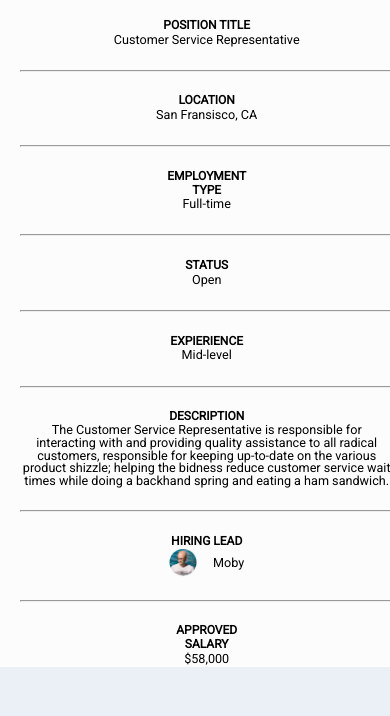
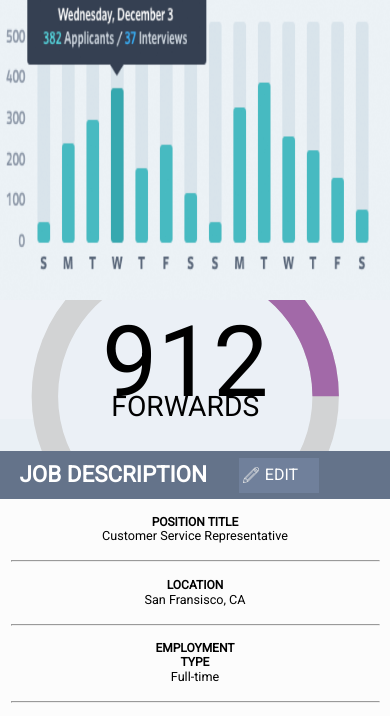
Before and after one commit to brandonfiebiger/bf-comp-challenge-3, a plain HTML site: page index.html in a window 390 px wide. Shown: the part 678-1394 px from the top of the page. Drawn offline with Linux system fonts and the light colour scheme.

Commit message:
finish respnsiveness switch up grid at breakpoints

```diff
--- a/styles.css
+++ b/styles.css
@@ -1,5 +1,5 @@
 body {
-  width: 100%;
+  width: 100vw;
   height: 220vh;
   display: grid;
   grid-template: 4% 13% 23% 60% / 15% 55% 30%;
@@ -322,10 +322,6 @@ text {
   flex-direction: row;
 }
 
-.job-section ul {
-  /*width: 100%;*/
-}
-
 .job-section button {
   margin-left: 2rem;
   font-size: 1rem;
@@ -480,8 +476,8 @@ text {
 
 .down-arrow {
   position: absolute;
-  bottom: 7.5rem;
-  right: 1rem;
+  bottom: 5rem;
+  right: 1.5rem;
   width: 81%;
   height: 1rem;
   padding: 0;
@@ -633,14 +629,13 @@ text {
   }
 
   .moby-p-tag {
-    /*margin-left: 20rem;*/
     justify-content: center;
   }
 
   .contact-info-section {
     grid-area: 5 / 1 / 6 / 4;
     background-color: #EAF0F5;
-    height: 215%;
+    height: 212%;
     width: 80%;
     margin: 0 auto;
     display: flex;
@@ -672,8 +667,7 @@ text {
 @media screen and (max-width: 675px) {
 
   body  {
-    grid-template: 2% 5% 25% 43% 20% / 15% 55% 30%;
-    width: 106vw;
+    grid-template: 2% 5% 35% 43% 10% / 15% 55% 30%;
   }
 
   .tab-nav-section h1 {
@@ -692,12 +686,14 @@ text {
 
   .donut-charts-area {
     width: 100%;
-    /*display: flex;
-    flex-direction: column;*/
   }
 
   .graph-image-section .graph-area img {
     width: 80vw;
+  }
+
+  .contact-info-section {
+    height: 495%;
   }
 
   .contact-info-section button {
@@ -716,9 +712,17 @@ text {
 
 @media screen and (max-width: 425px) {
 
+  body {
+    grid-template: 2% 5% 45% 33% 10% / 15% 55% 30%;
+    height: 250vh;
+    margin: 0;
+  }
+
   .graph-image-section .graph-area img {
     width: 104vw;
-
+    position: absolute;
+    top: 40rem;
+    height: 40%;
   }
 
   .tab-nav-section h1 {
@@ -728,14 +732,12 @@ text {
 
   .tab-nav-section p {
     padding-left: 10%;
+    font-size: .70rem;
   }
 
-}
-
-@media screen and (max-width: 413px) {
-
-  body {
-    margin: 0;
+  .donut-charts-area {
+    display: flex;
+    flex-direction: column;
   }
 
   .tab-nav-section {
@@ -746,29 +748,49 @@ text {
     width: 100%;
   }
 
+  .job-section hr {
+    padding-left: 1rem;
+  }
+
   .contact-info-section button {
     height: 2.6rem;
   }
 
   .contact-info-section {
-    height: 216%;
+    height: 480%;
+  }
+
+  .donut {
+    width: 95%;
+  }
+
+  .description-section p {
+    font-size: .68rem;
   }
 }
 
 @media screen and (max-width: 337px) {
 
-  body {
-    width: 113vw;
+  .graph-image-section .graph-area img {
+    top: 38rem;
   }
 }
 
 @media screen and (max-height: 668px) {
   .contact-info-section {
-    height: 298%;
+    height: 828%;
   }
 
-    body  {
-    grid-template: 2% 6% 24% 43% 20% / 15% 55% 30%;
-    width: 110vw;
+  body  {
+  grid-template: 2% 6% 37% 43% 7% / 15% 55% 30%;
+}
+
+  .graph-image-section .graph-area img {
+  top: 28rem;
+}
+
+  .donut {
+    z-index: 1;
   }
+
 }
```
Also changed, not shown: index.html (+7 -5 lines).
